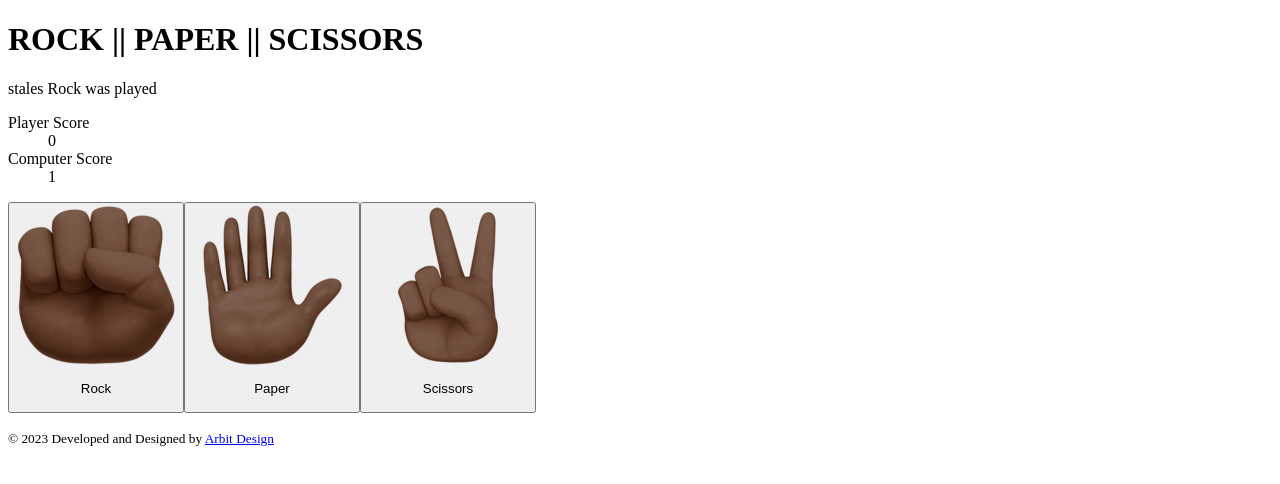
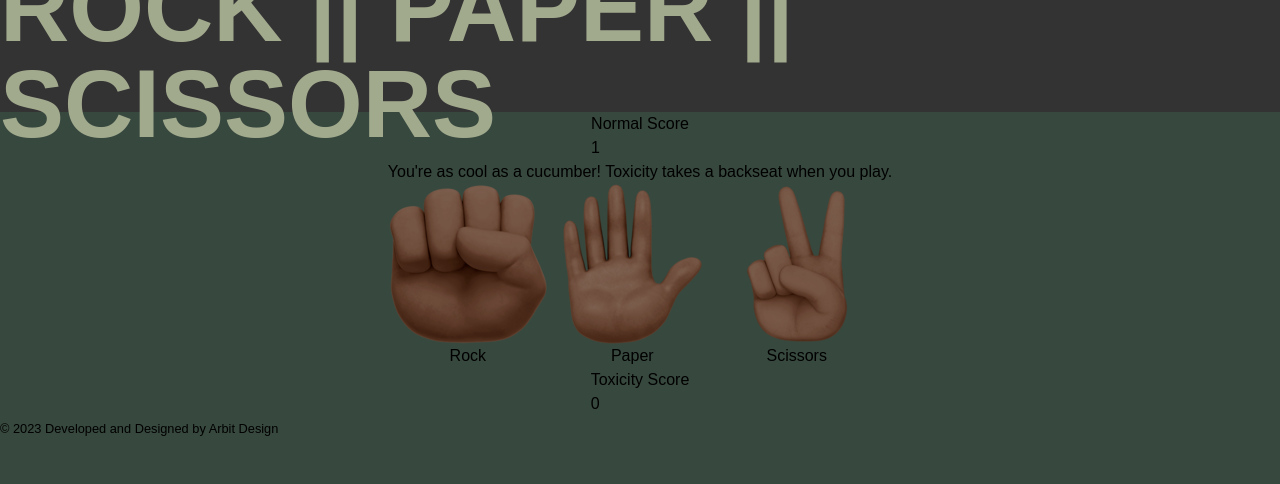
Before and after one commit to Chilanzi-thirt33n/Rock-paper-game, a website: page index.html in a window 1280 px wide. Both pictures are taken after a click on the button "Rock". Drawn offline with Linux system fonts and the light colour scheme.

Commit message:
updated the code

```diff
--- a/Script.js
+++ b/Script.js
@@ -1,87 +1,108 @@
-//declare the rock paper scissors variables
-var choice = ["Rock", "Paper", "Scissors"];
+// Declare the rock paper scissors variables
+const choice = ["Rock", "Paper", "Scissors"];
+const winQuotes = [
+  "Victory is yours! You've proven your chill factor. Toxicity level: Zero!",
+  "You've got the serenity of a Zen master. Toxic Tony bows to your calmness.",
+  "You're as cool as a cucumber! Toxicity takes a backseat when you play.",
+];
+const loseQuotes = [
+  "No worries, even the coolest can have fiery moments. Toxicity level: Rising!",
+  "A slight hiccup on the road to Zen. Toxic Tony senses a bit of heat",
+  "Toxicity levels are stirring, but you can bounce back! Keep it chill.",
+];
+const drawQuotes = [
+  "It's a tie! You're balanced right in the middle of calm and fire. Toxicity level: Neutral.",
+  "No clear winner this time. Your inner peace remains intact.",
+  "Stalemate! You're walking the fine line between serenity and intensity. Keep the balance!",
+];
 let playerScore = 0;
 let computerScore = 0;
+let roundsPlayed = 0;
+let gameIsOver = false; // Flag to track if the game is over
 
-// function for computer choice
-let getsComputerChoice = function () {
-  let RandomChoice = Math.floor(Math.random() * 3);
-  return choice[RandomChoice];
+// Function for computer choice
+const getComputerChoice = function () {
+  const randomChoice = Math.floor(Math.random() * 3);
+  return [choice[randomChoice], randomChoice];
 };
 
-//Game logic function
-let PlayRound = function (playerChoice) {
-  let ComputerChoice = getsComputerChoice();
+// Function to end the game
+const endGame = function () {
+  gameIsOver = true;
+
+  const overall = document.getElementById("declaration");
+  const winner = function () {
+    let msg = "";
+
+    if (playerScore > computerScore) {
+      msg = "Overall Winner: You!";
+    } else if (playerScore < computerScore) {
+      msg = "Overall Winner: CPU!";
+    } else {
+      msg = "It's a draw in the overall game!";
+    }
+    return msg;
+  };
+
+  overall.textContent = winner();
+};
+
+// Function to handle a user's button click
+const handleClick = function (value) {
+  if (gameIsOver) {
+    return; // Exit the function if the game is already over
+  }
+
+  const computerChoice = getComputerChoice();
   let message;
 
-  //logic for the game rock beats scissors |scissors beats paper| paper beats rock
-  if (playerChoice.toLowerCase() === ComputerChoice.toLowerCase()) {
-    message = " stales " + playerChoice + " was played ";
+  // Logic for the game rock beats scissors | scissors beats paper | paper beats rock
+  if (value.toLowerCase() === computerChoice[0].toLowerCase()) {
+    message = drawQuotes[computerChoice[1]];
   } else if (
-    playerChoice.toLowerCase() === choice[0].toLowerCase() &&
-    ComputerChoice.toLowerCase() === choice[1].toLowerCase()
+    value.toLowerCase() === choice[0].toLowerCase() &&
+    computerChoice[0].toLowerCase() === choice[1].toLowerCase()
   ) {
     computerScore += 1;
-    message = "lost Round ! Paper beats Rock";
+    message = loseQuotes[computerChoice[1]];
   } else if (
-    playerChoice.toLowerCase() === choice[1].toLowerCase() &&
-    ComputerChoice.toLowerCase() === choice[2].toLowerCase()
+    value.toLowerCase() === choice[1].toLowerCase() &&
+    computerChoice[0].toLowerCase() === choice[2].toLowerCase()
   ) {
     computerScore += 1;
-    message = "lost round ! scissors beats paper";
+    message = loseQuotes[computerChoice[1]];
   } else if (
-    playerChoice.toLowerCase() === choice[2].toLowerCase() &&
-    ComputerChoice.toLowerCase() === choice[0].toLowerCase()
+    value.toLowerCase() === choice[2].toLowerCase() &&
+    computerChoice[0].toLowerCase() === choice[0].toLowerCase()
   ) {
     computerScore += 1;
-    message = "You Lose! rock beats scissors";
-  }  else {
+    message = loseQuotes[computerChoice[1]];
+  } else {
     playerScore += 1;
-    message = "You Won round";
+    message = winQuotes[computerChoice[1]];
   }
 
-  return message;
+  roundsPlayed++;
+
+  // Update the UI
+  const PScore = document.getElementById("player");
+  const CpuScore = document.getElementById("Computer");
+  const messageDisplay = document.getElementById("winner");
+
+  CpuScore.textContent = computerScore;
+  messageDisplay.textContent = message;
+  PScore.textContent = playerScore;
+
+  if (roundsPlayed >= 5) {
+    endGame();
+  }
 };
 
-let buttons = document.querySelectorAll("#buttons button, #buttons img");
+// The game
+const buttons = document.querySelectorAll("#buttons button");
 buttons.forEach((button) => {
   button.addEventListener("click", (e) => {
-    let value = e.target.dataset.value;
-
-    // game logic
-     let overall = document.getElementById("declaration");
-     let PScore = document.getElementById("player");
-     let CpuScore = document.getElementById("Computer");
-     let result = PlayRound(value);
-     let message = document.getElementById("winner");
-
-     CpuScore.textContent = computerScore;
-     message.textContent = result;
-     PScore.textContent = playerScore;
-
-     let winner = function () {
-       msg = "";
-
-       if (playerScore == 5 && playerScore > computerScore) {
-         msg =
-           "you won game computer won  " +
-           computerScore +
-           " rounds and you won " +
-           playerScore +
-           " rounds";
-       } else if (computerScore >= 5 && computerScore > playerScore) {
-         msg =
-           "you lose computer won " +
-           computerScore +
-           " rounds and you won " +
-           playerScore +
-           " rounds";
-       }
-       return msg;
-     };
-
-     overall.textContent = winner();
-
-     console.log(result);
+    const value = e.target.dataset.value;
+    handleClick(value); // Handle the user's button click
   });
 });
--- a/index.html
+++ b/index.html
@@ -1,36 +1,63 @@
 <!DOCTYPE html>
 <html lang="en">
-
   <head>
-    <meta charset="UTF-8">
-    <meta http-equiv="X-UA-Compatible" content="IE=edge">
-    <meta name="viewport" content="width=device-width, initial-scale=1.0">
+    <meta charset="UTF-8" />
+    <meta http-equiv="X-UA-Compatible" content="IE=edge" />
+    <meta name="viewport" content="width=device-width, initial-scale=1.0" />
+    <link rel="stylesheet" href="dist/output.css" />
+    <link rel="icon" href="images/15X15.png" type="image/x-icon" />
     <title>Simple rock paper game | David chilanzi jilliam</title>
   </head>
 
-<body>
-    <header>
-        <h1>ROCK || PAPER || SCISSORS</h1>
+  <body class="bg-myBackground font-poppins">
+    <header class="h-16 lg:h-28 flex justify-center items-center bg-myDarkest">
+      <h1 class="text-myLightGreen font-black text-2xl lg:text-8xl">
+        ROCK || PAPER || SCISSORS
+      </h1>
     </header>
-    <main>
-        <div id="message">
-            <p id="winner"></p>
-          <dl>
-            <dt>Player Score</dt>
-            <dd id="player">0</dd>
-             <dt>Computer Score</dt>
-            <dd id="Computer">0</dd>
-          </dl>
+    <main class="flex flex-col justify-center items-center">
+      <div id="first" class="">
+        <h2>Normal Score</h2>
+        <p id="player">0</p>
+      </div>
+
+      <div id="middle">
+
+        <p id="winner">decide If its everyone fault or take responsibility</p>
  <p id="declaration"></p>
+        <div id="buttons">
+          <button value="Rock" >
+            <img src="images/rock.png" alt="Rock" data-value="Rock" />
+            <p data-value="Rock">Rock</p></button
+          >
+          <button value="Paper">
+            <img src="images/paper.png" alt="paper" data-value="Paper" />
+            <p data-value="Paper">Paper</p></button
+          >
+          <button value="Scissors">
+            <img
+              src="images/scissors.png"
+              alt="scissors"
+              data-value="Scissors"
+            />
+            <p data-value="Scissors">Scissors</p>
+          </button>
         </div>
-        <div id="buttons">
-            <button value="Rock"><img src="images/rock.png" alt="Rock" data-value="Rock" ><p data-value="Rock">Rock</p></button><button><img src="images/paper.png" alt="paper" data-value="Paper"><p data-value="Paper">Paper</p></button><button value="Scissors"><img src="images/scissors.png" alt="scissors" data-value="Scissors"><p data-value="Scissors">Scissors</p></button>
+      </div>
+
+      <div id="last">
+        <h2>Toxicity Score</h2>
+        <p id="Computer">0</p>
       </div>
     </main>
     <footer>
-        <p><small>&copy; 2023 Developed and Designed by <a href="#">Arbit Design</a></small></p>
+      <p>
+        <small
+          >&copy; 2023 Developed and Designed by
+          <a href="#">Arbit Design</a></small
+        >
+      </p>
     </footer>
   </body>
-<script src="Script.js">
-    </script>
+  <script src="Script.js"></script>
 </html>
--- /dev/null
+++ b/package.json
@@ -0,0 +1,5 @@
+{
+  "devDependencies": {
+    "tailwindcss": "^3.2.7"
+  }
+}
--- /dev/null
+++ b/src/input.css
@@ -0,0 +1,3 @@
+@tailwind base;
+@tailwind components;
+@tailwind utilities;
--- /dev/null
+++ b/tailwind.config.js
@@ -0,0 +1,21 @@
+/** @type {import('tailwindcss').Config} */
+module.exports = {
+  content: ["./*.{html,js}"],
+  theme: {
+    extend: {
+      colors: {
+        transparent: "transparent",
+        current: "currentColor",
+        myWhite: "#FFFFFF",
+        myLightGreen: "#A2AA8E",
+        myDarkest: "#333333",
+        myBackground: "#37483E",
+        myHighLight: "#FF6600",
+      },
+      fontFamily: {
+        poppins: ["Poppins", "sans-serif"],
+      },
+    },
+  },
+  plugins: [],
+};
```
Also changed, not shown: dist/output.css (added), images/15X15.png (added), 1 other file. Lines whose indentation alone changed are shown as unchanged.
